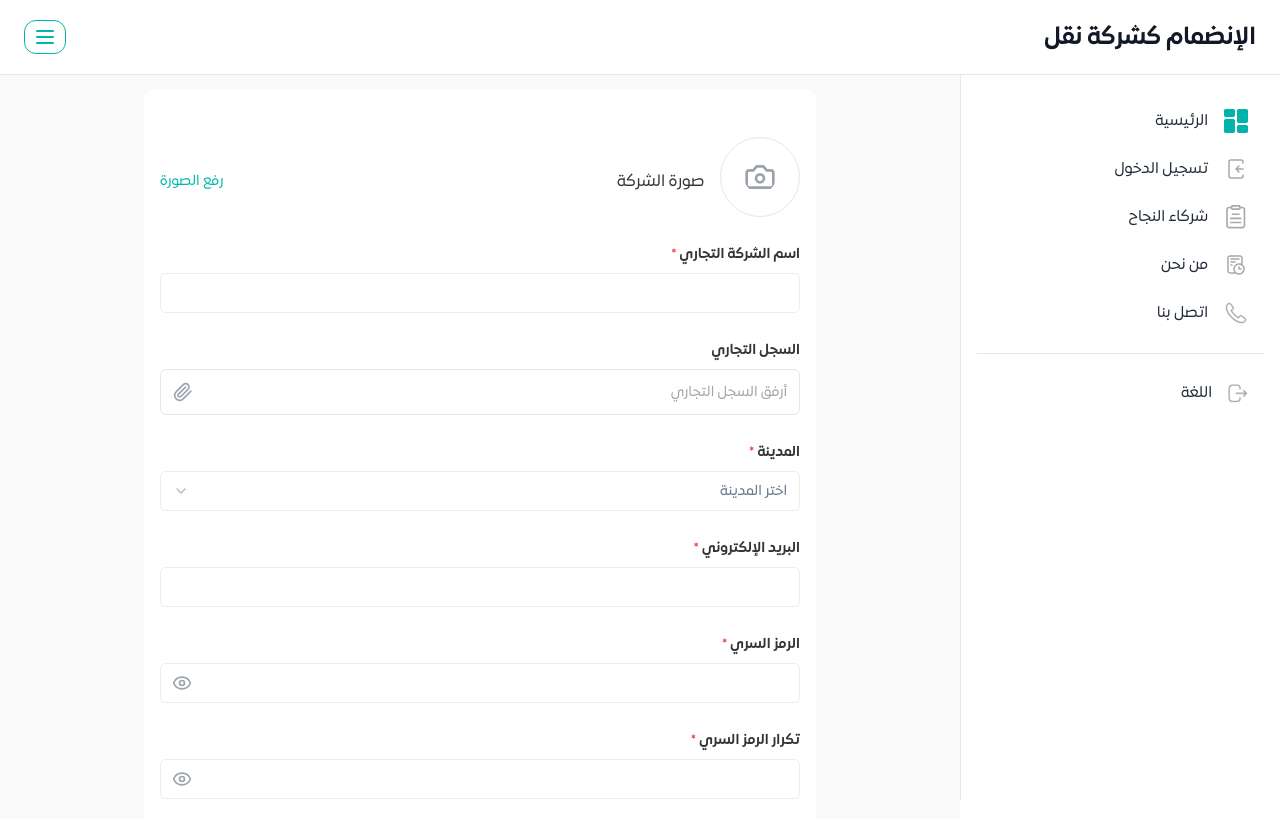
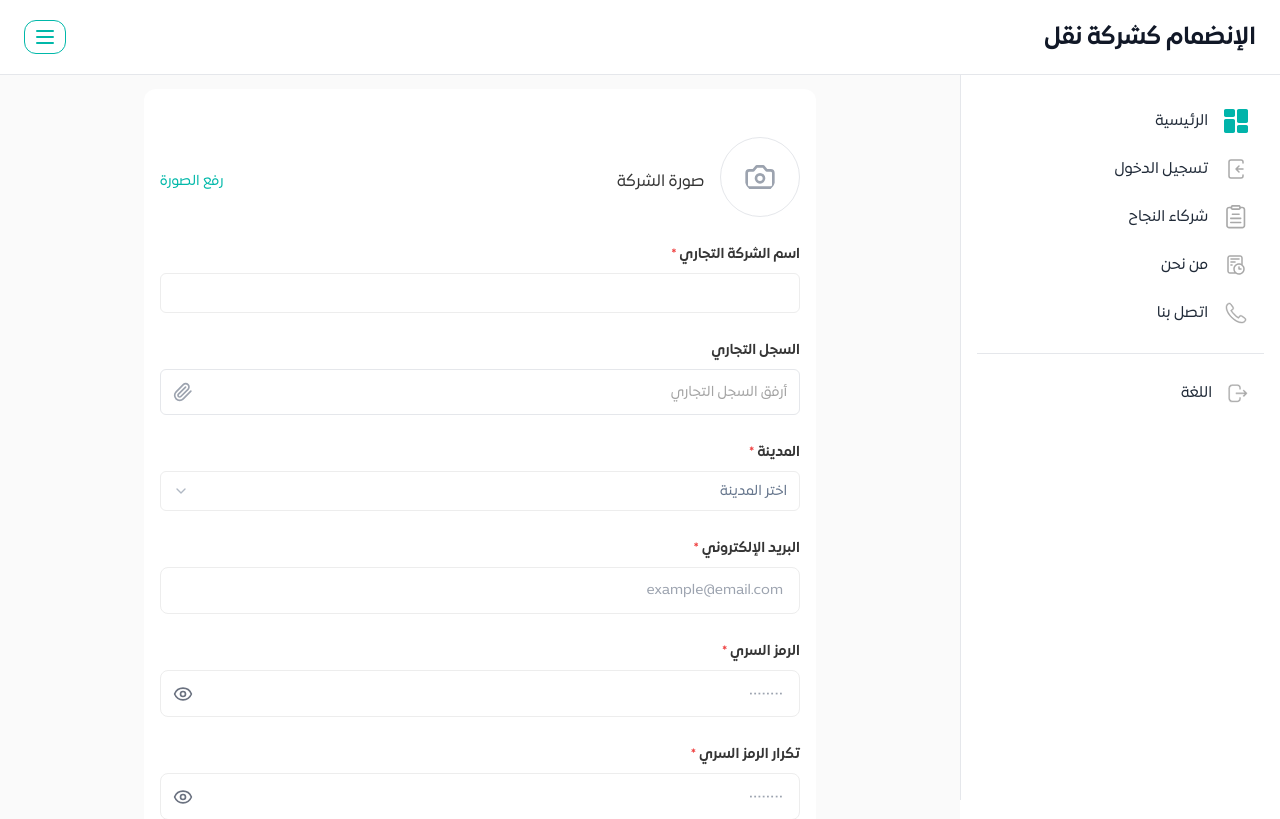
Before and after one commit to AMohamedRaafat/naqlah, a Next.js app: page /register-company in a window 1280 px wide. Shown: the top 819 px of the page. Built offline with nearby package versions, Linux system fonts and the light colour scheme; a web font is replaced by a local one.

Commit message:
feat: create reusable EmailInput and PasswordInput components

```diff
--- a/app/register-company/page.tsx
+++ b/app/register-company/page.tsx
@@ -16,7 +16,9 @@ import {
   SelectValue,
 } from '@/components/ui/select';
 import { PhoneInput } from '@/components/ui/phone-input';
-import { Camera, Paperclip, Eye, EyeOff, X } from 'lucide-react';
+import { EmailInput } from '@/components/ui/email-input';
+import { PasswordInput } from '@/components/ui/password-input';
+import { Camera, Paperclip, X } from 'lucide-react';
 import Image from 'next/image';
 import { registerCompanySchema, safeValidate } from '@/lib/validations/schemas';
 
@@ -52,8 +54,6 @@ export default function RegisterCompanyPage() {
     agreeTerms: '',
   });
 
-  const [showPassword, setShowPassword] = useState(false);
-  const [showConfirmPassword, setShowConfirmPassword] = useState(false);
   const [logoPreview, setLogoPreview] = useState<string>('');
 
   // Available services
@@ -269,19 +269,17 @@ export default function RegisterCompanyPage() {
             <Label htmlFor="email" className="text-[#353535] font-medium">
               {t('email')} <span className="text-red-500">*</span>
             </Label>
-            <Input
+            <EmailInput
               id="email"
-              type="email"
               value={formData.email}
-              onChange={(e) => {
-                setFormData({ ...formData, email: e.target.value });
+              onChange={(value) => {
+                setFormData({ ...formData, email: value });
                 if (errors.email) setErrors({ ...errors, email: '' });
               }}
-              className={`border-[#EDEDED] ${errors.email ? 'border-red-500' : ''}`}
-              dir="ltr"
+              error={errors.email}
+              isRTL={isRTL}
               required
             />
-            {errors.email && <p className="text-red-500 text-sm">{errors.email}</p>}
           </div>
 
           {/* Password */}
@@ -289,36 +287,17 @@ export default function RegisterCompanyPage() {
             <Label htmlFor="password" className="text-[#353535] font-medium">
               {t('password')} <span className="text-red-500">*</span>
             </Label>
-            <div className="relative" dir={isRTL ? 'rtl' : 'ltr'}>
-              <Input
+            <PasswordInput
               id="password"
-                type={showPassword ? 'text' : 'password'}
               value={formData.password}
-                onChange={(e) => {
-                  setFormData({ ...formData, password: e.target.value });
+              onChange={(value) => {
+                setFormData({ ...formData, password: value });
                 if (errors.password) setErrors({ ...errors, password: '' });
               }}
-                className={`border-[#EDEDED] ${isRTL ? 'pl-12' : 'pr-12'} ${
-                  errors.password ? 'border-red-500' : ''
-                }`}
-                dir={isRTL ? 'rtl' : 'ltr'}
+              error={errors.password}
+              isRTL={isRTL}
               required
             />
-              <button
-                type="button"
-                onClick={() => setShowPassword(!showPassword)}
-                className={`absolute top-1/2 -translate-y-1/2 cursor-pointer ${
-                  isRTL ? 'left-3' : 'right-3'
-                }`}
-              >
-                {showPassword ? (
-                  <EyeOff className="w-5 h-5 text-gray-400" />
-                ) : (
-                  <Eye className="w-5 h-5 text-gray-400" />
-                )}
-              </button>
-            </div>
-            {errors.password && <p className="text-red-500 text-sm">{errors.password}</p>}
           </div>
 
           {/* Confirm Password */}
@@ -326,38 +305,17 @@ export default function RegisterCompanyPage() {
             <Label htmlFor="confirmPassword" className="text-[#353535] font-medium">
               {t('confirmPassword')} <span className="text-red-500">*</span>
             </Label>
-            <div className="relative" dir={isRTL ? 'rtl' : 'ltr'}>
-              <Input
+            <PasswordInput
               id="confirmPassword"
-                type={showConfirmPassword ? 'text' : 'password'}
               value={formData.confirmPassword}
-                onChange={(e) => {
-                  setFormData({ ...formData, confirmPassword: e.target.value });
+              onChange={(value) => {
+                setFormData({ ...formData, confirmPassword: value });
                 if (errors.confirmPassword) setErrors({ ...errors, confirmPassword: '' });
               }}
-                className={`border-[#EDEDED] ${isRTL ? 'pl-12' : 'pr-12'} ${
-                  errors.confirmPassword ? 'border-red-500' : ''
-                }`}
-                dir={isRTL ? 'rtl' : 'ltr'}
+              error={errors.confirmPassword}
+              isRTL={isRTL}
               required
             />
-              <button
-                type="button"
-                onClick={() => setShowConfirmPassword(!showConfirmPassword)}
-                className={`absolute top-1/2 -translate-y-1/2 cursor-pointer ${
-                  isRTL ? 'left-3' : 'right-3'
-                }`}
-              >
-                {showConfirmPassword ? (
-                  <EyeOff className="w-5 h-5 text-gray-400" />
-                ) : (
-                  <Eye className="w-5 h-5 text-gray-400" />
-                )}
-              </button>
-            </div>
-            {errors.confirmPassword && (
-              <p className="text-red-500 text-sm">{errors.confirmPassword}</p>
-            )}
           </div>
 
           {/* Phone Number */}
--- a/components/layout/navbar.tsx
+++ b/components/layout/navbar.tsx
@@ -51,7 +51,9 @@ export default function Navbar() {
       {/* Desktop Navbar */}
       <nav
         className={`hidden lg:block font-expo-arabic shadow-md ${
-          showLoggedInStyle ? 'bg-white text-gray-900 border-b border-gray-200' : 'bg-[#00B8A9] text-white'
+          showLoggedInStyle
+            ? 'bg-white text-gray-900 border-b border-gray-200'
+            : 'bg-[#00B8A9] text-white'
         }`}
       >
         <div className="container mx-auto px-6">
--- /dev/null
+++ b/components/ui/email-input.tsx
@@ -0,0 +1,80 @@
+'use client';
+
+import * as React from 'react';
+import { cn } from '@/lib/utils';
+
+interface EmailInputProps {
+  value: string;
+  onChange: (value: string) => void;
+  onBlur?: () => void;
+  error?: string;
+  placeholder?: string;
+  disabled?: boolean;
+  required?: boolean;
+  isRTL?: boolean;
+  className?: string;
+  id?: string;
+}
+
+/**
+ * Email Input Component
+ * Reusable email input with validation styling and error handling
+ */
+export const EmailInput = React.forwardRef<HTMLInputElement, EmailInputProps>(
+  (
+    {
+      value,
+      onChange,
+      onBlur,
+      error,
+      placeholder = 'example@email.com',
+      disabled = false,
+      required = false,
+      isRTL = false,
+      className,
+      id,
+    },
+    ref
+  ) => {
+    const handleChange = (e: React.ChangeEvent<HTMLInputElement>) => {
+      onChange(e.target.value);
+    };
+
+    return (
+      <div className={cn('w-full', className)}>
+        <div
+          className={cn(
+            'flex items-center border rounded-lg overflow-hidden focus-within:ring-2 transition-colors',
+            error
+              ? 'border-red-500 focus-within:ring-red-500 focus-within:border-red-500'
+              : 'border-[#EDEDED] focus-within:ring-[#00B8A9] focus-within:border-[#00B8A9]',
+            disabled && 'opacity-50 cursor-not-allowed bg-gray-50'
+          )}
+        >
+          <input
+            ref={ref}
+            type="email"
+            id={id}
+            value={value}
+            onChange={handleChange}
+            onBlur={onBlur}
+            placeholder={placeholder}
+            disabled={disabled}
+            required={required}
+            className={cn(
+              'flex-1 px-4 py-3 outline-none bg-transparent text-[14px]',
+              isRTL ? 'text-right' : 'text-left',
+              disabled && 'cursor-not-allowed'
+            )}
+            dir={isRTL ? 'rtl' : 'ltr'}
+          />
+        </div>
+
+        {/* Error message */}
+        {error && <p className="text-red-500 text-sm mt-2">{error}</p>}
+      </div>
+    );
+  }
+);
+
+EmailInput.displayName = 'EmailInput';
--- /dev/null
+++ b/components/ui/password-input.tsx
@@ -0,0 +1,109 @@
+'use client';
+
+import * as React from 'react';
+import { cn } from '@/lib/utils';
+import { Eye, EyeOff } from 'lucide-react';
+
+interface PasswordInputProps {
+  value: string;
+  onChange: (value: string) => void;
+  onBlur?: () => void;
+  error?: string;
+  placeholder?: string;
+  disabled?: boolean;
+  required?: boolean;
+  isRTL?: boolean;
+  className?: string;
+  id?: string;
+  showToggle?: boolean; // Show/hide password toggle button
+}
+
+/**
+ * Password Input Component
+ * Reusable password input with show/hide toggle and error handling
+ */
+export const PasswordInput = React.forwardRef<HTMLInputElement, PasswordInputProps>(
+  (
+    {
+      value,
+      onChange,
+      onBlur,
+      error,
+      placeholder = '••••••••',
+      disabled = false,
+      required = false,
+      isRTL = false,
+      className,
+      id,
+      showToggle = true,
+    },
+    ref
+  ) => {
+    const [showPassword, setShowPassword] = React.useState(false);
+
+    const handleChange = (e: React.ChangeEvent<HTMLInputElement>) => {
+      onChange(e.target.value);
+    };
+
+    const togglePasswordVisibility = () => {
+      setShowPassword(!showPassword);
+    };
+
+    return (
+      <div className={cn('w-full', className)}>
+        <div
+          className={cn(
+            'flex items-center border rounded-lg overflow-hidden focus-within:ring-2 transition-colors',
+            error
+              ? 'border-red-500 focus-within:ring-red-500 focus-within:border-red-500'
+              : 'border-[#EDEDED] focus-within:ring-[#00B8A9] focus-within:border-[#00B8A9]',
+            disabled && 'opacity-50 cursor-not-allowed bg-gray-50'
+          )}
+        >
+          <input
+            ref={ref}
+            type={showPassword ? 'text' : 'password'}
+            id={id}
+            value={value}
+            onChange={handleChange}
+            onBlur={onBlur}
+            placeholder={placeholder}
+            disabled={disabled}
+            required={required}
+            className={cn(
+              'flex-1 px-4 py-3 outline-none bg-transparent text-[14px]',
+              isRTL ? 'text-right' : 'text-left',
+              disabled && 'cursor-not-allowed'
+            )}
+            dir={isRTL ? 'rtl' : 'ltr'}
+          />
+
+          {/* Show/Hide Password Toggle */}
+          {showToggle && (
+            <button
+              type="button"
+              onClick={togglePasswordVisibility}
+              disabled={disabled}
+              className={cn(
+                'px-3 text-gray-500 hover:text-gray-700 transition-colors',
+                disabled && 'cursor-not-allowed'
+              )}
+              aria-label={showPassword ? 'Hide password' : 'Show password'}
+            >
+              {showPassword ? (
+                <EyeOff className="w-5 h-5" />
+              ) : (
+                <Eye className="w-5 h-5" />
+              )}
+            </button>
+          )}
+        </div>
+
+        {/* Error message */}
+        {error && <p className="text-red-500 text-sm mt-2">{error}</p>}
+      </div>
+    );
+  }
+);
+
+PasswordInput.displayName = 'PasswordInput';
```
Lines whose indentation alone changed are shown as unchanged.
